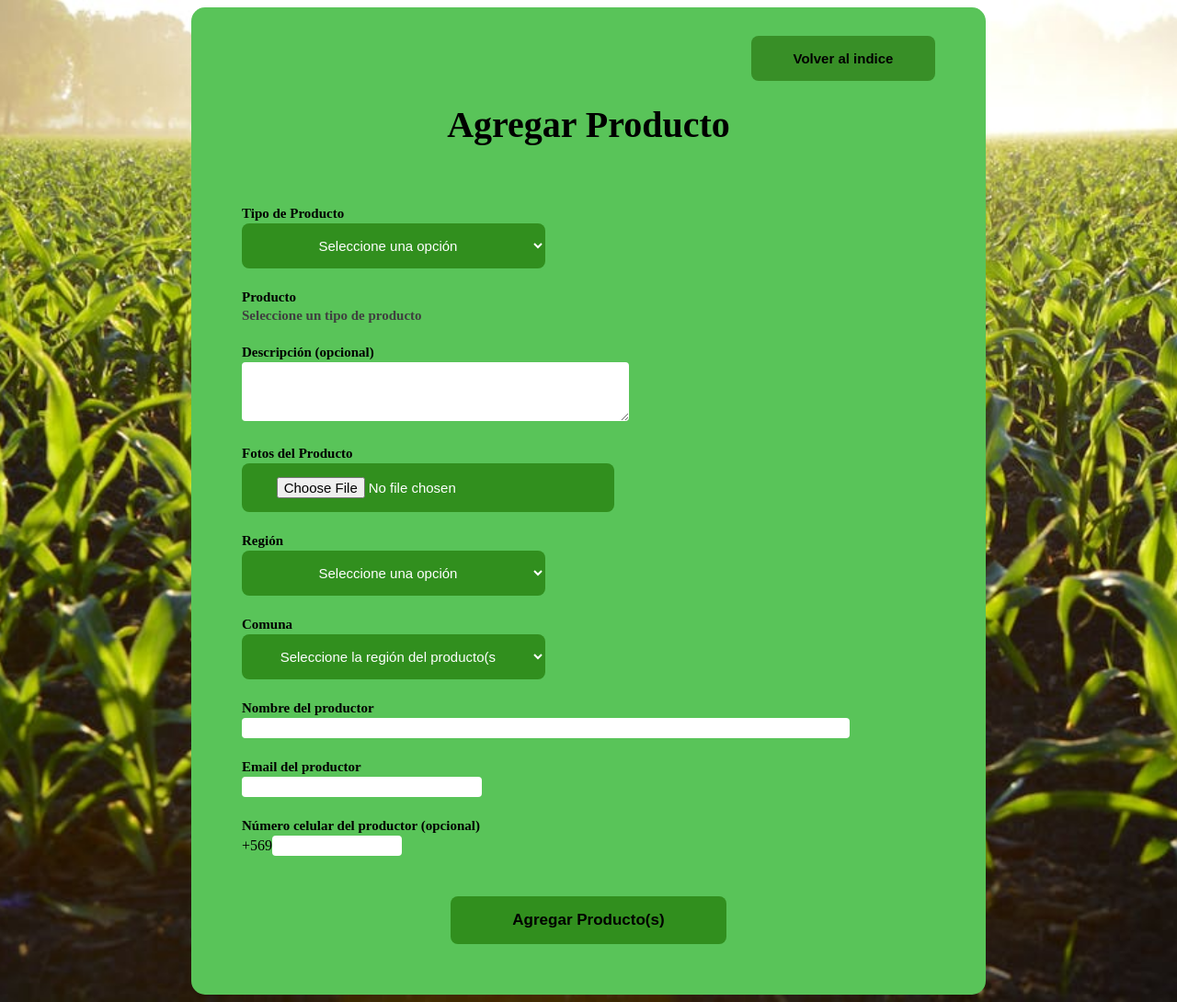
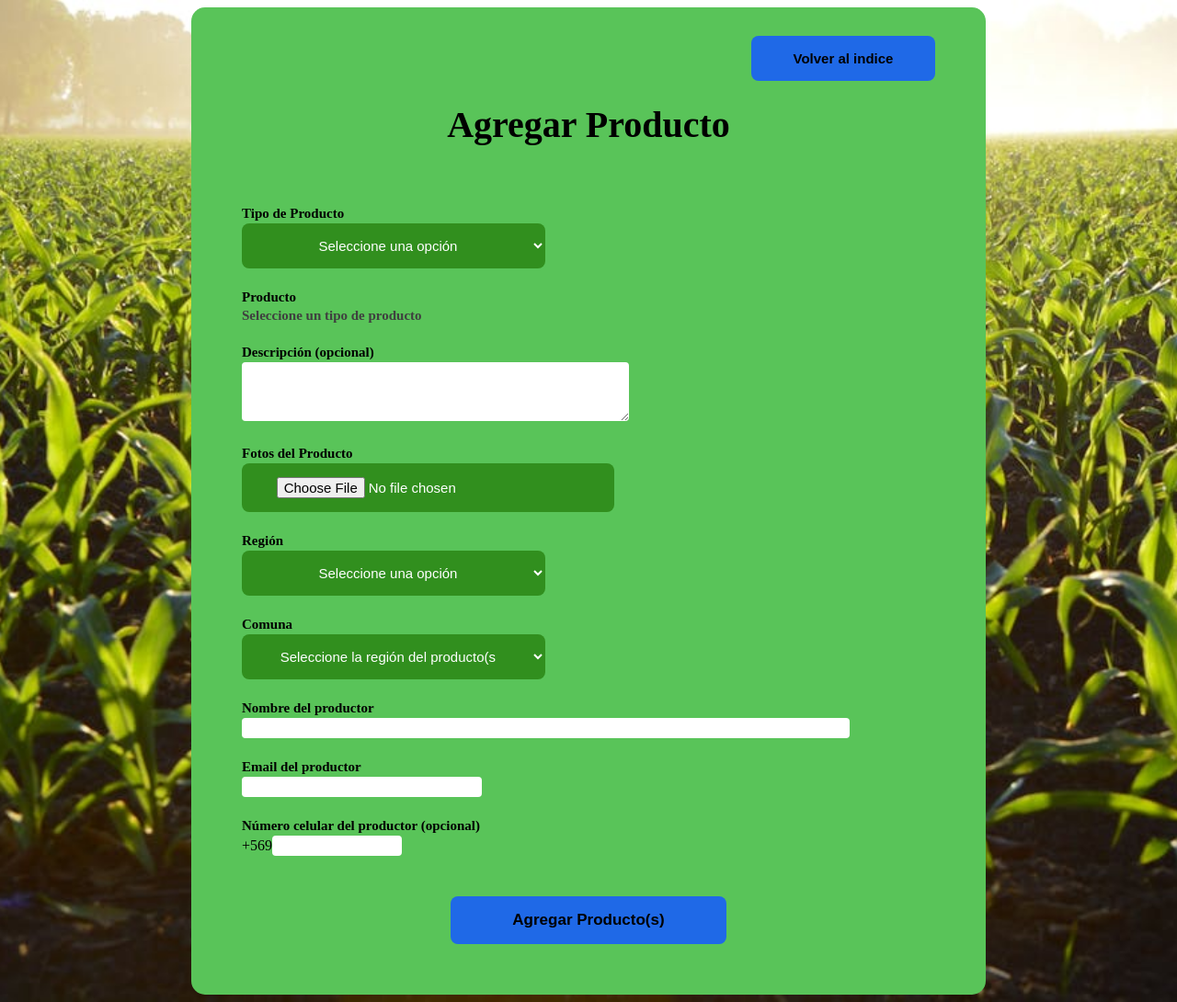
Before and after one commit to Pagliacci03/AgrarioMarket, a Flask app: page /agregar-producto in a window 1280 px wide. Shown: the whole page at 92% size. Run offline with Flask 3, Linux system fonts and the light colour scheme; data that the repository does not hold is empty.

Commit message:
Arregla el diseño de algunos botones

```diff
--- a/static/css/agregar-producto.css
+++ b/static/css/agregar-producto.css
@@ -39,6 +39,7 @@ table {
 .button {
     border: none;
     color: #000000;
+    background-color: #1f69e7;
     border-radius: 8px;
     font-size: 17px;
     font-weight: bold;
@@ -49,7 +50,6 @@ table {
 }
 
 #index {
-    background-color: #388f27;
     font-size: 15px;
     font-weight: bold;
     width: 200px;
@@ -57,10 +57,6 @@ table {
 
 #back {
     text-align: right;
-}
-
-#add_products {
-    background-color: #318f1e;
 }
 
 .botones {
@@ -154,5 +150,5 @@ label {
 }
 
 #confirmar {
-    background-color: #318f1e;
+    background-color: #1f69e7;
 }
```
